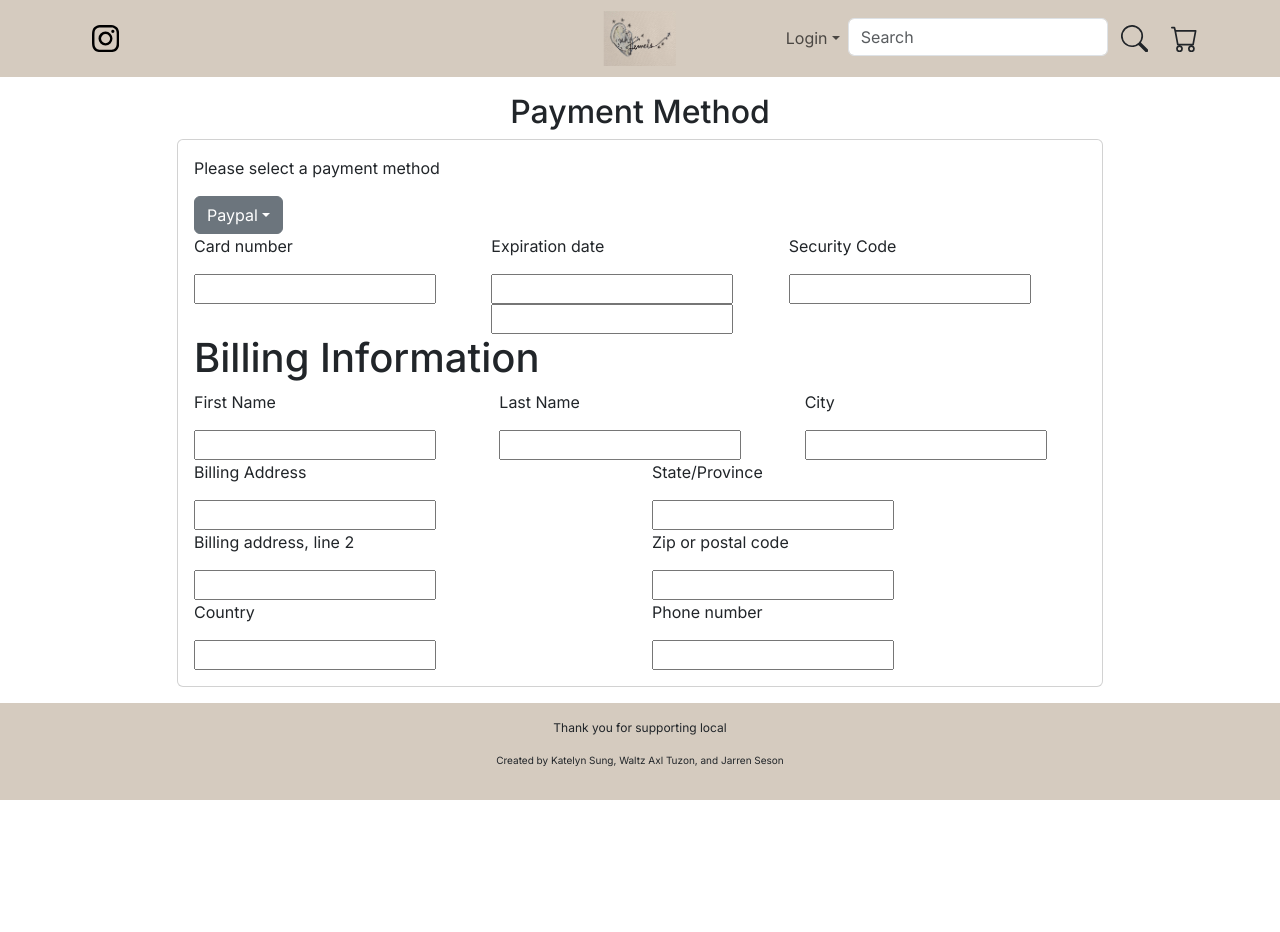
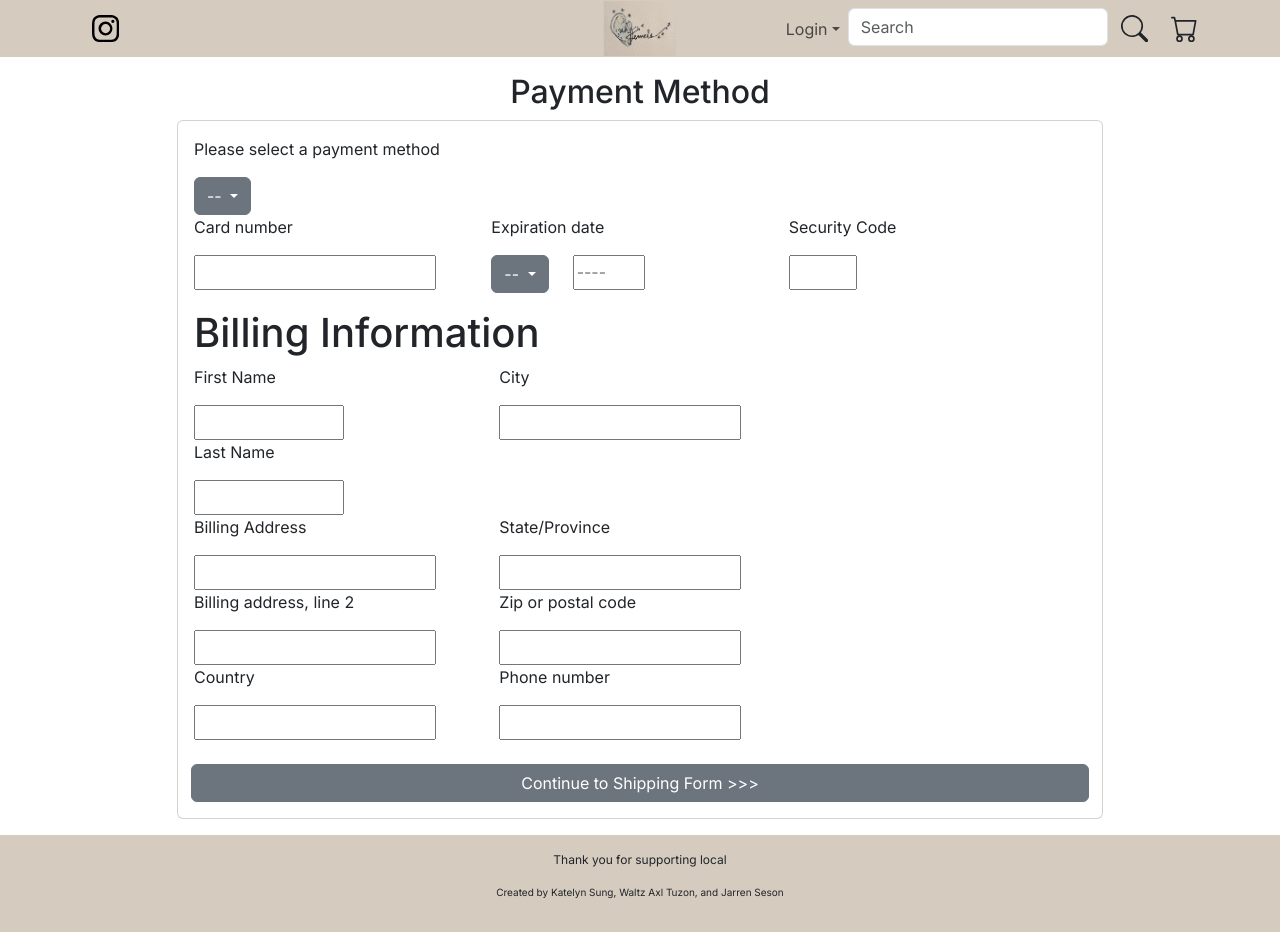
Before and after one commit to jarrenseson/uh-jewels-application-template-fork, a Next.js app: page /payment in a window 1280 px wide. Before the commit the page ends 800 px from the top, so only its background shows below. Built offline with nearby package versions, Linux system fonts and the light colour scheme; no server answers.

Commit message:
Finished payment page button linking to shipping page

```diff
--- a/src/components/PaymentPage.tsx
+++ b/src/components/PaymentPage.tsx
@@ -1,8 +1,21 @@
 'use client';
 
-import { Card, Col, Container, Dropdown, Form, Row } from 'react-bootstrap';
+import { useState } from 'react';
+import { usePathname } from 'next/navigation';
+import { Button, Card, Col, Container, Dropdown, Form, Row } from 'react-bootstrap';
 
-const CartPage = () => (
+const PaymentPage = () => {
+  const [selectedPayment, setSelectedPayment] = useState('--');
+  const [selectedMonth, setSelectedMonth] = useState('--');
+
+  const handleSelect = (paymentMethod: string) => {
+    setSelectedPayment(paymentMethod);
+    setSelectedMonth(paymentMethod);
+  };
+
+  const pathName = usePathname();
+
+  return (
     <Container className="py-3">
       <Row className="justify-content-center">
         <Col xs={10}>
@@ -16,15 +29,17 @@ const CartPage = () => (
                   <p>Please select a payment method</p>
                   <Dropdown>
                     <Dropdown.Toggle variant="secondary" id="dropdown-basic">
-                    Paypal
+                      {selectedPayment}
+                      {' '}
+                      {/* Display the selected payment method */}
                     </Dropdown.Toggle>
-
-                  <Dropdown.Menu>
-                    <Dropdown.Item>Visa</Dropdown.Item>
-                    <Dropdown.Item>Master Card</Dropdown.Item>
-                    <Dropdown.Item>American Express</Dropdown.Item>
-                    <Dropdown.Item>Discover</Dropdown.Item>
-                    <Dropdown.Item>JCB</Dropdown.Item>
+                    <Dropdown.Menu data-bs-theme="dark">
+                      <Dropdown.Item onClick={() => handleSelect('--')}>--</Dropdown.Item>
+                      <Dropdown.Item onClick={() => handleSelect('Visa')}>Visa</Dropdown.Item>
+                      <Dropdown.Item onClick={() => handleSelect('Master Card')}>Master Card</Dropdown.Item>
+                      <Dropdown.Item onClick={() => handleSelect('American Express')}>American Express</Dropdown.Item>
+                      <Dropdown.Item onClick={() => handleSelect('Discover')}>Discover</Dropdown.Item>
+                      <Dropdown.Item onClick={() => handleSelect('JCB')}>JCB</Dropdown.Item>
                     </Dropdown.Menu>
                   </Dropdown>
                   <Row>
@@ -33,6 +48,7 @@ const CartPage = () => (
                       <Form.Group>
                         <input
                           type="text"
+                          style={{ height: '35px' }}
                         />
                       </Form.Group>
                     </Col>
@@ -40,19 +56,40 @@ const CartPage = () => (
                       <p>Expiration date</p>
                       <Row>
                         <Col>
-                        <Form.Group>
-                          <input
-                            type="text"
-                          />
-                        </Form.Group>
+                          <Dropdown>
+                            <Dropdown.Toggle variant="secondary" id="dropdown-basic">
+                              {selectedMonth}
+                              {' '}
+                              {/* Display the selected payment method */}
+                            </Dropdown.Toggle>
+                            <Dropdown.Menu data-bs-theme="dark">
+                              <Dropdown.Item onClick={() => handleSelect('--')}>--</Dropdown.Item>
+                              <Dropdown.Item onClick={() => handleSelect('01')}>01</Dropdown.Item>
+                              <Dropdown.Item onClick={() => handleSelect('02')}>02</Dropdown.Item>
+                              <Dropdown.Item onClick={() => handleSelect('03')}>03</Dropdown.Item>
+                              <Dropdown.Item onClick={() => handleSelect('04')}>04</Dropdown.Item>
+                              <Dropdown.Item onClick={() => handleSelect('05')}>05</Dropdown.Item>
+                              <Dropdown.Item onClick={() => handleSelect('06')}>06</Dropdown.Item>
+                              <Dropdown.Item onClick={() => handleSelect('07')}>07</Dropdown.Item>
+                              <Dropdown.Item onClick={() => handleSelect('08')}>08</Dropdown.Item>
+                              <Dropdown.Item onClick={() => handleSelect('09')}>09</Dropdown.Item>
+                              <Dropdown.Item onClick={() => handleSelect('10')}>10</Dropdown.Item>
+                              <Dropdown.Item onClick={() => handleSelect('11')}>11</Dropdown.Item>
+                              <Dropdown.Item onClick={() => handleSelect('12')}>12</Dropdown.Item>
+                            </Dropdown.Menu>
+                          </Dropdown>
                         </Col>
                         <Col>
                           <Form.Group>
                             <input
                               type="text"
+                              placeholder="----"
+                              style={{ width: '150%', height: '35px' }}
                             />
                           </Form.Group>
                         </Col>
+                        <Col />
+                        <Col />
                       </Row>
                     </Col>
                     <Col>
@@ -62,6 +99,7 @@ const CartPage = () => (
                           <Form.Group>
                             <input
                               type="text"
+                              style={{ width: '25%', height: '35px' }}
                             />
                           </Form.Group>
                         </Col>
@@ -69,13 +107,16 @@ const CartPage = () => (
                     </Col>
                   </Row>
                 </Row>
+                <Row className="mt-3">
+                  <h1>Billing Information</h1>
+                  <Col>
                     <Row>
-                <h1>Billing Information</h1>
                       <Col>
                         <p>First Name</p>
                         <Form.Group>
                           <input
                             type="text"
+                            style={{ width: '150px', height: '35px' }}
                           />
                         </Form.Group>
                       </Col>
@@ -84,17 +125,23 @@ const CartPage = () => (
                         <Form.Group>
                           <input
                             type="text"
+                            style={{ width: '150px', height: '35px' }}
                           />
                         </Form.Group>
+                      </Col>
+                      <Col />
+                    </Row>
                   </Col>
                   <Col>
                     <p>City</p>
                     <Form.Group>
                       <input
                         type="text"
+                        style={{ height: '35px' }}
                       />
                     </Form.Group>
                   </Col>
+                  <Col />
                 </Row>
                 <Row>
                   <Col>
@@ -102,6 +149,7 @@ const CartPage = () => (
                     <Form.Group>
                       <input
                         type="text"
+                        style={{ height: '35px' }}
                       />
                     </Form.Group>
                   </Col>
@@ -110,9 +158,11 @@ const CartPage = () => (
                     <Form.Group>
                       <input
                         type="text"
+                        style={{ height: '35px' }}
                       />
                     </Form.Group>
                   </Col>
+                  <Col />
                 </Row>
                 <Row>
                   <Col>
@@ -120,6 +170,7 @@ const CartPage = () => (
                     <Form.Group>
                       <input
                         type="text"
+                        style={{ height: '35px' }}
                       />
                     </Form.Group>
                   </Col>
@@ -128,9 +179,11 @@ const CartPage = () => (
                     <Form.Group>
                       <input
                         type="text"
+                        style={{ height: '35px' }}
                       />
                     </Form.Group>
                   </Col>
+                  <Col />
                 </Row>
                 <Row>
                   <Col>
@@ -138,6 +191,7 @@ const CartPage = () => (
                     <Form.Group>
                       <input
                         type="text"
+                        style={{ height: '35px' }}
                       />
                     </Form.Group>
                   </Col>
@@ -146,16 +200,31 @@ const CartPage = () => (
                     <Form.Group>
                       <input
                         type="text"
+                        style={{ height: '35px' }}
                       />
                     </Form.Group>
                   </Col>
+                  <Col />
                 </Row>
               </Form>
+              <Row>
+                <Button
+                  variant="secondary"
+                  href="/shipping"
+                  active={pathName === '/shipping'}
+                  className="ms-auto me-auto mt-4"
+                  style={{ width: '98%' }}
+                >
+                  Continue to Shipping Form
+                  {' >>> '}
+                </Button>
+              </Row>
             </Card.Body>
           </Card>
         </Col>
       </Row>
     </Container>
   );
+};
 
-export default CartPage;
+export default PaymentPage;
```
Also changed, not shown: src/app/globals.css (line endings or trailing spaces). Lines whose indentation alone changed are shown as unchanged.
